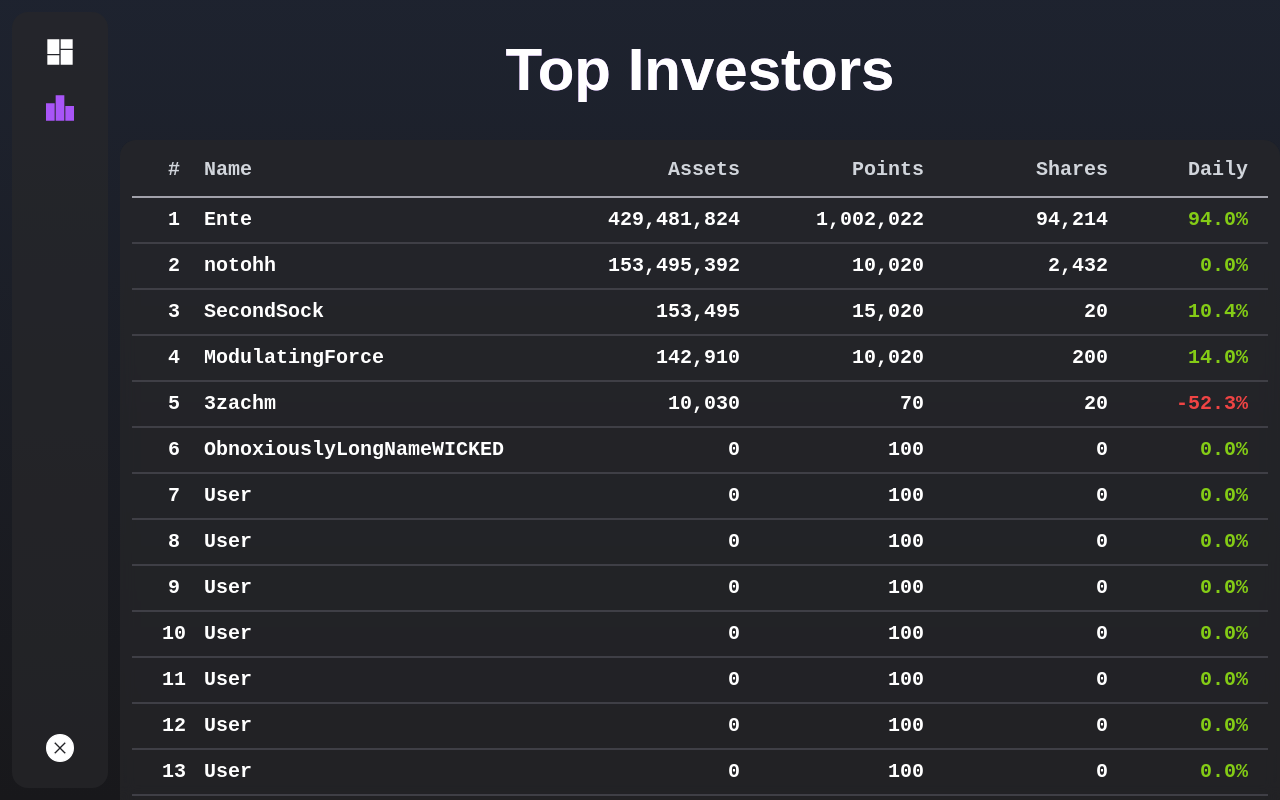
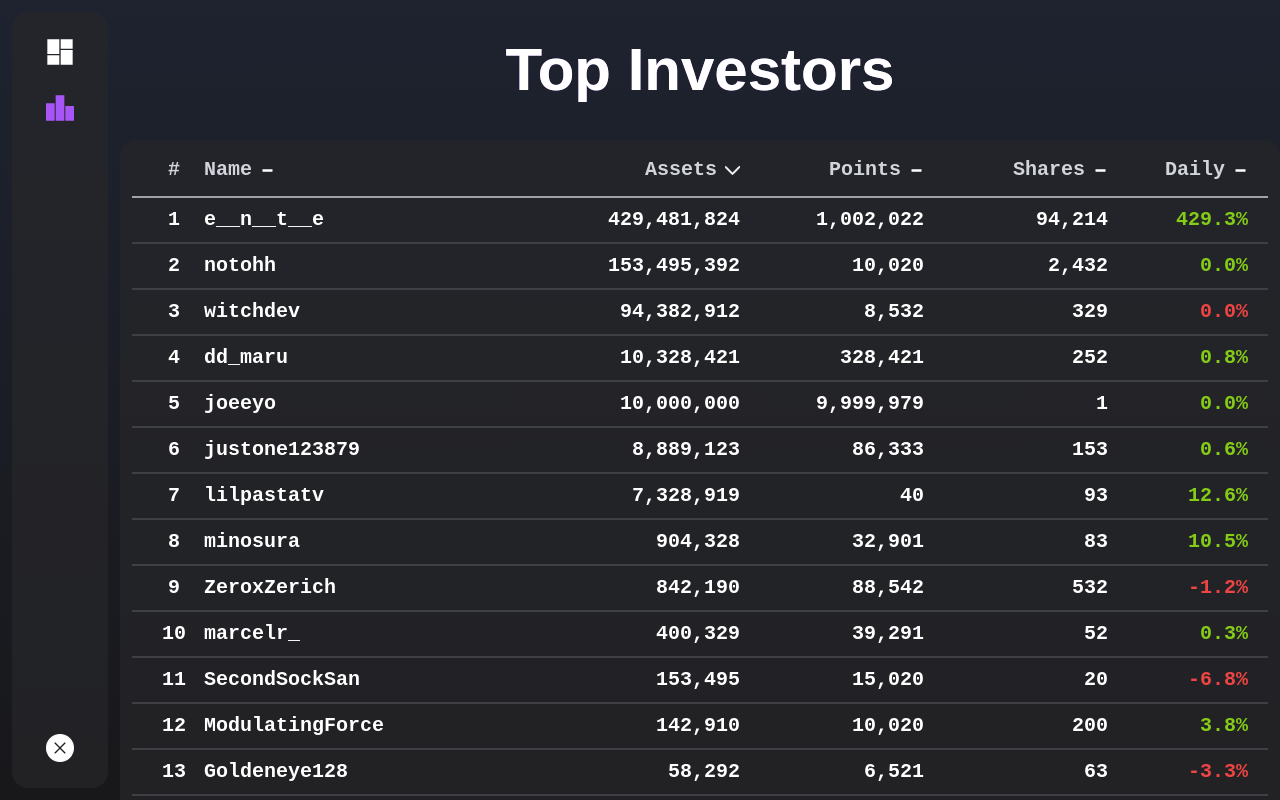
Before and after one commit to BasegBot/InvestWeb, a Next.js app: page /dashboard/ranking in a window 1280 px wide. Built offline with nearby package versions, Linux system fonts and the light colour scheme.

Commit message:
sort visualization and reverse order init

```diff
--- a/pages/api/fakeRanking.ts
+++ b/pages/api/fakeRanking.ts
@@ -9,6 +9,7 @@ export default async function handler(
   res: NextApiResponse<Data>
 ) {
   const sortBy = req.query.s ? (req.query.s as string) : undefined;
+  const sortAsc = req.query.a ? (req.query.a as string) : undefined;
 
   let data = fakeData;
   if (sortBy) {
@@ -24,6 +25,10 @@ export default async function handler(
       data = data.sort((a, b) => b.points - a.points);
     } else if (sortBy === "name") {
       data = data.sort((a, b) => a.name.localeCompare(b.name));
+    }
+    if (sortAsc === "true") {
+      // slow but only needed for temporary fake data anyway
+      data = data.reverse();
     }
   }
 
@@ -48,7 +53,7 @@ const fakeData: fakeDataEntry[] = [
     points: 70, /// uninvested points
     shares: 20,
     dailyChange: -500,
-    dailyChangePercent: -0.523,
+    dailyChangePercent: -0.0498504486540378863409770687936,
   },
   {
     id: 1,
@@ -57,7 +62,7 @@ const fakeData: fakeDataEntry[] = [
     points: 10020,
     shares: 200,
     dailyChange: 5420,
-    dailyChangePercent: 0.14,
+    dailyChangePercent: 0.0379259673920649359736897347981,
   },
   {
     id: 2,
@@ -70,138 +75,138 @@ const fakeData: fakeDataEntry[] = [
   },
   {
     id: 3,
-    name: "SecondSock",
+    name: "SecondSockSan",
     netWorth: 153495,
     points: 15020,
     shares: 20,
-    dailyChange: 5432,
-    dailyChangePercent: 0.104,
+    dailyChange: -10432,
+    dailyChangePercent: -0.06796312583471774324896576435715,
   },
   {
     id: 0,
-    name: "Ente",
+    name: "e__n__t__e",
     netWorth: 429481824,
     points: 1002022,
     shares: 94214,
-    dailyChange: 3294444224,
-    dailyChangePercent: 0.94,
+    dailyChange: 329444422,
+    dailyChangePercent: 4.2932124926634939999741296760186,
   },
   {
     id: 5,
-    name: "ObnoxiouslyLongNameWICKED",
-    netWorth: 0,
-    points: 100,
-    shares: 0,
-    dailyChange: 0,
-    dailyChangePercent: 0,
+    name: "luckytohavefoundyou14252",
+    netWorth: 8024,
+    points: 423,
+    shares: 4,
+    dailyChange: 9,
+    dailyChangePercent: 0.00112163509471585244267198404786,
   },
   {
     id: 6,
-    name: "User",
-    netWorth: 0,
-    points: 100,
-    shares: 0,
-    dailyChange: 0,
-    dailyChangePercent: 0,
+    name: "ZeroxZerich",
+    netWorth: 842190,
+    points: 88542,
+    shares: 532,
+    dailyChange: -10219,
+    dailyChangePercent: -0.01213384153219582279533121979601,
   },
   {
     id: 7,
-    name: "User",
-    netWorth: 0,
-    points: 100,
-    shares: 0,
-    dailyChange: 0,
-    dailyChangePercent: 0,
+    name: "joeeyo",
+    netWorth: 10000000,
+    points: 9999979,
+    shares: 1,
+    dailyChange: 1,
+    dailyChangePercent: 0.0000001,
   },
   {
     id: 8,
-    name: "User",
-    netWorth: 0,
-    points: 100,
-    shares: 0,
-    dailyChange: 0,
-    dailyChangePercent: 0,
+    name: "dd_maru",
+    netWorth: 10328421,
+    points: 328421,
+    shares: 252,
+    dailyChange: 85192,
+    dailyChangePercent: 0.00824830823607984221402284047097,
   },
   {
     id: 9,
-    name: "User",
-    netWorth: 0,
-    points: 100,
-    shares: 0,
-    dailyChange: 0,
-    dailyChangePercent: 0,
+    name: "Goldeneye128",
+    netWorth: 58292,
+    points: 6521,
+    shares: 63,
+    dailyChange: -1942,
+    dailyChangePercent: -0.03331503465312564331297605160228,
   },
   {
     id: 10,
-    name: "User",
-    netWorth: 0,
-    points: 100,
-    shares: 0,
-    dailyChange: 0,
-    dailyChangePercent: 0,
+    name: "lilpastatv",
+    netWorth: 7328919,
+    points: 40,
+    shares: 93,
+    dailyChange: 921821,
+    dailyChangePercent: 0.12577857662228222197571019682439,
   },
   {
     id: 11,
-    name: "User",
-    netWorth: 0,
-    points: 100,
-    shares: 0,
-    dailyChange: 0,
-    dailyChangePercent: 0,
+    name: "domiswitch",
+    netWorth: 43290,
+    points: 5002,
+    shares: 15,
+    dailyChange: 2429,
+    dailyChangePercent: 0.05610995610995610995610995610996,
   },
   {
     id: 12,
-    name: "User",
-    netWorth: 0,
-    points: 100,
-    shares: 0,
-    dailyChange: 0,
-    dailyChangePercent: 0,
+    name: "minosura",
+    netWorth: 904328,
+    points: 32901,
+    shares: 83,
+    dailyChange: 94821,
+    dailyChangePercent: 0.10485244291894091524314186887943,
   },
   {
     id: 13,
-    name: "User",
-    netWorth: 0,
-    points: 100,
-    shares: 0,
-    dailyChange: 0,
-    dailyChangePercent: 0,
+    name: "scienceteam_member",
+    netWorth: 34894,
+    points: 958,
+    shares: 5,
+    dailyChange: -7964,
+    dailyChangePercent: -0.22823408035765461110792686421734,
   },
   {
     id: 14,
-    name: "User",
-    netWorth: 0,
-    points: 100,
-    shares: 0,
-    dailyChange: 0,
-    dailyChangePercent: 0,
+    name: "witchdev",
+    netWorth: 94382912,
+    points: 8532,
+    shares: 329,
+    dailyChange: -421,
+    dailyChangePercent: -0.0000044605531984433792422085896,
   },
   {
     id: 15,
-    name: "User",
-    netWorth: 0,
-    points: 100,
-    shares: 0,
-    dailyChange: 0,
-    dailyChangePercent: 0,
+    name: "justone123879",
+    netWorth: 8889123,
+    points: 86333,
+    shares: 153,
+    dailyChange: 53289,
+    dailyChangePercent: 0.00599485461051669551653183334284,
   },
   {
     id: 16,
-    name: "User",
-    netWorth: 0,
-    points: 100,
-    shares: 0,
-    dailyChange: 0,
-    dailyChangePercent: 0,
+    name: "marcelr_",
+    netWorth: 400329,
+    points: 39291,
+    shares: 52,
+    dailyChange: 1329,
+    dailyChangePercent: 0.00331976948959480827019776234047,
   },
   {
     id: 17,
-    name: "User",
-    netWorth: 0,
-    points: 100,
-    shares: 0,
-    dailyChange: 0,
-    dailyChangePercent: 0,
+    name: "fossabot",
+    netWorth: 20005,
+    points: 0,
+    shares: 1,
+    dailyChange: -31042,
+    dailyChangePercent: -1.5517120719820044988752811797051,
   },
 ];
 
--- a/pages/dashboard/ranking.tsx
+++ b/pages/dashboard/ranking.tsx
@@ -6,15 +6,75 @@ import { fakeDataEntry } from "../api/fakeRanking";
 
 function Ranking() {
   const [sortBy, setSortBy] = useState("netWorth");
+  const [sortAsc, setSortAsc] = useState(false);
   const [fakeData, setFakeData] = useState([]);
 
   useEffect(() => {
-    fetch(`/api/fakeRanking?s=${sortBy}`)
+    // fetch data from api on change to sort method
+    fetch(`/api/fakeRanking?s=${sortBy}&a=${sortAsc}`)
       .then((res) => res.json())
       .then((data) => {
         setFakeData(data.data);
       });
-  }, [sortBy]);
+  }, [sortBy, sortAsc]);
+
+  const SortSVG = (props: { sortType: string; children?: ReactElement }) => {
+    // if not current sort, return a line, otherwise return an arrow corresponding to sortAsc
+    if (sortBy != props.sortType) {
+      return (
+        <m.svg
+          className="ml-2"
+          origin="center"
+          width="15"
+          height="15"
+          viewBox="0 0 6 6"
+          x={0}
+          y={0}
+        >
+          <m.line
+            x1="1"
+            y1="3"
+            x2="5"
+            y2="3"
+            stroke="white"
+            stroke-linecap="round"
+          />
+        </m.svg>
+      );
+    }
+    return (
+      <m.svg
+        className="ml-2"
+        origin="center"
+        width="15"
+        height="15"
+        viewBox="0 0 330 330"
+        x={0}
+        y={0}
+        // if asc, rotate 180
+        animate={{ rotate: sortAsc ? 180 : 0 }}
+      >
+        <m.path
+          d="M325.607,79.393c-5.857-5.857-15.355-5.858-21.213,0.001l-139.39,139.393L25.607,79.393  c-5.857-5.857-15.355-5.858-21.213,0.001c-5.858,5.858-5.858,15.355,0,21.213l150.004,150c2.813,2.813,6.628,4.393,10.606,4.393  s7.794-1.581,10.606-4.394l149.996-150C331.465,94.749,331.465,85.251,325.607,79.393z"
+          fill="white"
+          stroke="white"
+          strokeWidth="15"
+          strokeLinecap="round"
+        />
+      </m.svg>
+    );
+  };
+
+  const setSortMethod = (sortType: string) => {
+    // if same sort, toggle asc
+    // a change in sort means asc should be false for intuitive behavior
+    if (sortBy == sortType) {
+      setSortAsc(!sortAsc);
+    } else {
+      setSortAsc(false);
+      setSortBy(sortType);
+    }
+  };
 
   return (
     <>
@@ -37,37 +97,64 @@ function Ranking() {
           </m.h1>
           {/* TODO: responsive for extremely skinny displays (i.e. galaxy fold), or really for mobile entirely so info is not lost */}
           <m.div
-            className="text-md inline-grid w-full rounded-t-2xl bg-zinc-800 bg-opacity-70 p-3 pt-4 backdrop-blur sm:text-xl"
+            className="text-md inline-grid w-full rounded-t-2xl bg-zinc-800 bg-opacity-70 p-3 pt-4 sm:text-xl"
             variants={rankingCardVariants}
             initial="initial"
             animate="animate"
           >
-            <m.div className="inline-grid w-full grid-flow-col grid-cols-[0.75fr_4fr_3fr_2fr] gap-2 border-b-2 border-zinc-400 px-5 pb-3 text-right text-gray-300 md:grid-cols-[0.5fr_4fr_repeat(3,_2fr)_1.5fr]">
-              <m.h1 className="text-left md:text-center">#</m.h1>
-              <m.h1
-                className="overflow-hidden overflow-ellipsis whitespace-nowrap text-left"
-                onClick={() => setSortBy("name")}
+            {/* Column names and arrows */}
+            <div className="inline-grid w-full grid-flow-col grid-cols-[0.75fr_4fr_3fr_2fr] gap-2 border-b-2 border-zinc-400 px-5 pb-3 text-right text-gray-300 md:grid-cols-[0.5fr_4fr_repeat(3,_2fr)_1.5fr]">
+              <h1 className="text-left md:text-center">#</h1>
+              <div
+                className="pointer-events-auto flex cursor-pointer flex-row items-center justify-start"
+                onClick={() => setSortMethod("name")}
               >
-                Name
-              </m.h1>
-              <m.h1 onClick={() => setSortBy("netWorth")}>Assets</m.h1>
-              <m.h1
-                className="hidden md:block"
-                onClick={() => setSortBy("points")}
+                <h1 className="overflow-hidden overflow-ellipsis whitespace-nowrap text-left">
+                  Name
+                </h1>
+                <SortSVG sortType="name" />
+              </div>
+              <div
+                className="pointer-events-auto flex cursor-pointer flex-row items-center justify-end"
+                onClick={() => setSortMethod("netWorth")}
               >
-                Points
-              </m.h1>
-              <m.h1
-                className="hidden md:block"
-                onClick={() => setSortBy("shares")}
+                <h1 className="overflow-hidden overflow-ellipsis whitespace-nowrap text-left">
+                  Assets
+                </h1>
+                <SortSVG sortType="netWorth" />
+              </div>
+              <div
+                className="pointer-events-auto hidden cursor-pointer flex-row items-center justify-end md:flex"
+                onClick={() => setSortMethod("points")}
               >
-                Shares
-              </m.h1>
-              <m.h1 onClick={() => setSortBy("dailyChange")}>Daily</m.h1>
-            </m.div>
+                <h1 className="overflow-hidden overflow-ellipsis whitespace-nowrap text-left">
+                  Points
+                </h1>
+                <SortSVG sortType="points" />
+              </div>
+              <div
+                className="pointer-events-auto hidden cursor-pointer flex-row items-center justify-end md:flex"
+                onClick={() => setSortMethod("shares")}
+              >
+                <h1 className="overflow-hidden overflow-ellipsis whitespace-nowrap text-left">
+                  Shares
+                </h1>
+                <SortSVG sortType="shares" />
+              </div>
+              <div
+                className="pointer-events-auto flex cursor-pointer flex-row items-center justify-end"
+                onClick={() => setSortMethod("dailyChange")}
+              >
+                <h1 className="overflow-hidden overflow-ellipsis whitespace-nowrap text-left">
+                  Daily
+                </h1>
+                <SortSVG sortType="dailyChange" />
+              </div>
+            </div>
             {
-              // TODO: add arrow to show which column is being sorted by and which direction
+              // generate table rows
               fakeData.map((entry: fakeDataEntry, index) => {
+                // if daily change is negative, make it red
                 let changeClass = " text-lime-500";
                 if (entry.dailyChangePercent < 0) {
                   changeClass = " text-red-500";
@@ -105,6 +192,7 @@ function Ranking() {
   );
 }
 
+// entire container page animation
 const containerVariants: Variants = {
   initial: {
     opacity: 1,
@@ -122,6 +210,7 @@ const containerVariants: Variants = {
   },
 };
 
+// header animation if needed
 const headerVariants: Variants = {
   initial: {
     opacity: 0,
@@ -140,6 +229,7 @@ const headerVariants: Variants = {
   },
 };
 
+// table container animation
 const rankingCardVariants: Variants = {
   initial: {
     opacity: 0,
```
